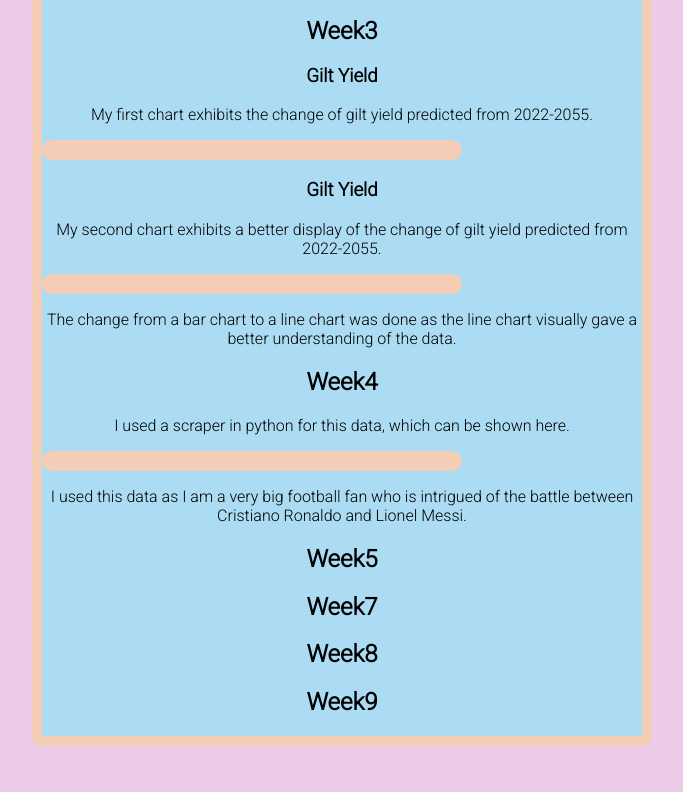
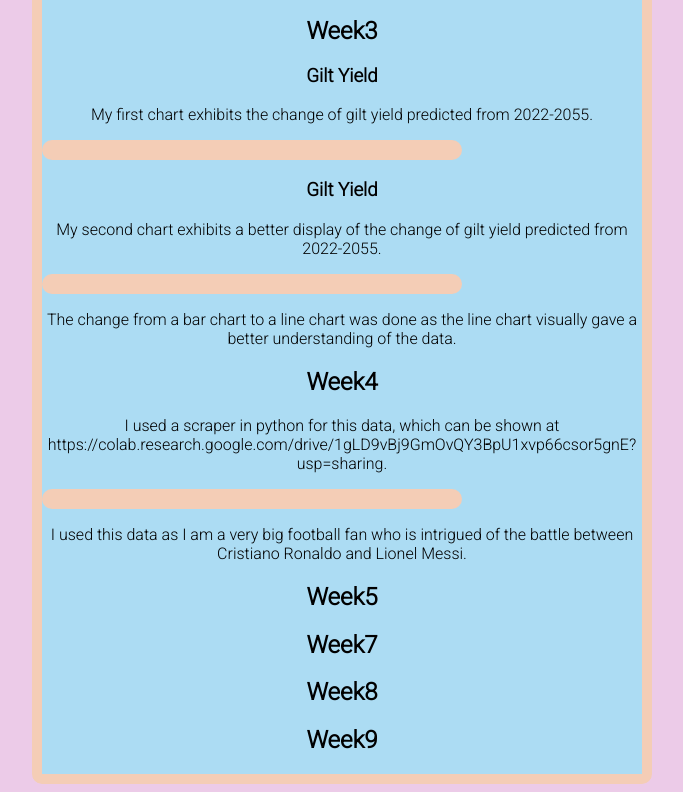
Before and after one commit to jazminyoung/jazminyoung.github.io, a plain HTML site: page portfolio.html in a window 1280 px wide. Shown: the part 673-1465 px from the top of the page, without its empty margins (298-981 px from the left). Before the commit the page ends 1427 px from the top, so only its background shows below. Drawn offline with Linux system fonts and the light colour scheme; a script that the page names is missing.

Commit message:
Update portfolio.html

```diff
--- a/portfolio.html
+++ b/portfolio.html
@@ -64,7 +64,7 @@
    <div class="myWeek4">
         <h2>Week4</h2>
 
-        <p> I used a scraper in python for this data, which can be shown here.
+        <p> I used a scraper in python for this data, which can be shown at https://colab.research.google.com/drive/1gLD9vBj9GmOvQY3BpU1xvp66csor5gnE?usp=sharing.<p>
         <div class="chart" id="Chart7"> </div>
 
         <p> I used this data as I am a very big football fan who is intrigued of the battle between Cristiano Ronaldo and Lionel Messi.
```
